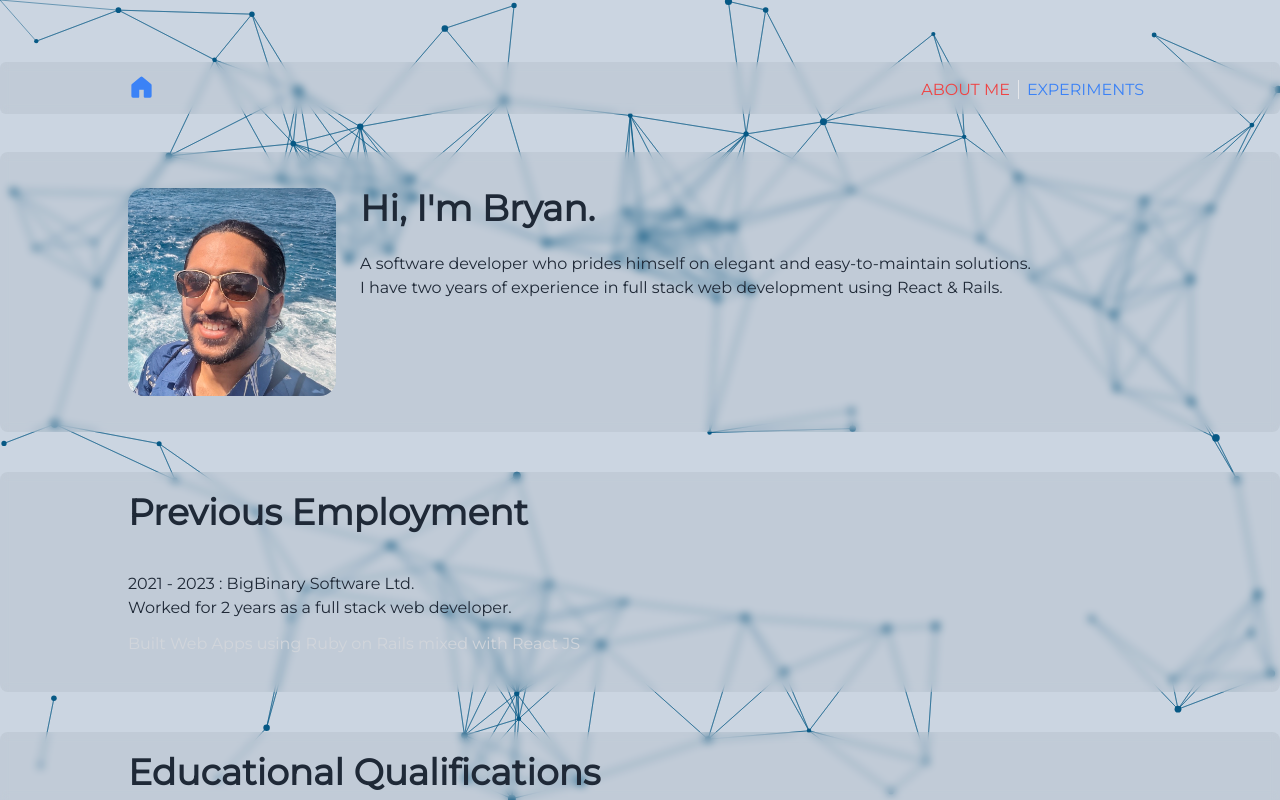
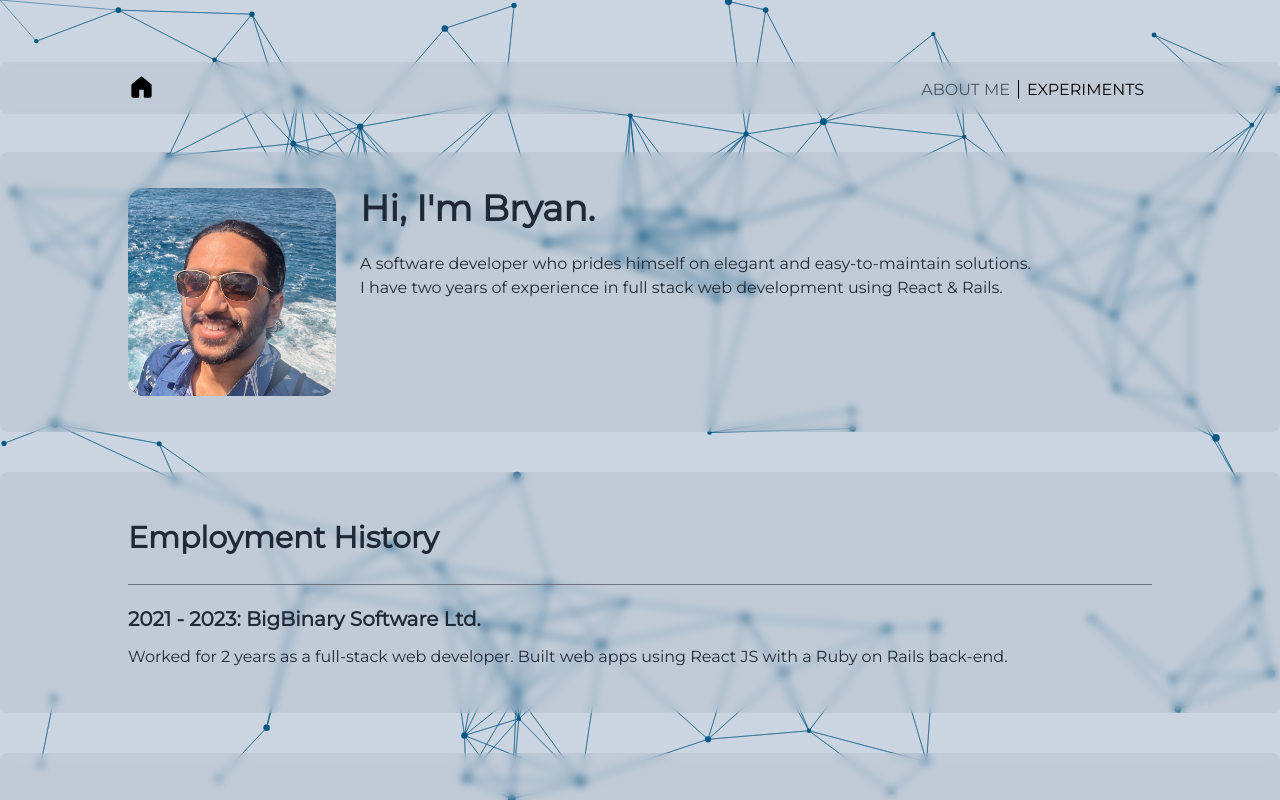
Before and after one commit to BryanDavis999/portfolio, a Next.js app: page /about in a window 1280 px wide. Built offline with nearby package versions, Linux system fonts and the light colour scheme.

Commit message:
Reworked the about me page

```diff
--- /dev/null
+++ b/personal_info/education.md
@@ -0,0 +1,18 @@
+---
+title: 'Education'
+date: '2020-01-01'
+---
+
+# Education
+
+---
+
+## 2004 - 2016 : OOEHS, Sharjah, UAE
+Graduated High School
+
+---
+
+## 2016 - 2020 : FISAT, Kerala, India
+Obtained a Bachelor of Technology Degree in Computer Science & Engineering
+
+&nbsp;
--- /dev/null
+++ b/personal_info/employment.md
@@ -0,0 +1,13 @@
+---
+title: 'Employment History'
+date: '2020-01-01'
+---
+
+# Employment History
+
+---
+
+## 2021 - 2023: BigBinary Software Ltd.
+Worked for 2 years as a full-stack web developer. Built web apps using React JS with a Ruby on Rails back-end.
+
+&nbsp;
--- a/src/components/Navbar/index.tsx
+++ b/src/components/Navbar/index.tsx
@@ -23,7 +23,7 @@ const Navbar = ({currentLocation}: NavbarProps) => {
             {
               Links.map( ({key, link, text}, index) => (
                 <Link key={key} href={link} className={classNames({
-                  'px-2': true,
+                  'px-2 border-black dark:border-white': true,
                   'border-r': index !== Links.length -1,
                   'unclickable_link': currentLocation === key,
                   'clickable_link': currentLocation !== key
--- a/src/constants/aboutMe.ts
+++ /dev/null
@@ -1,29 +0,0 @@
-export interface eventRecordType {start: string, end: string, organization: string, description: string, additionalNotes?: Array<string>}
-type eventHistoryType = Array<eventRecordType>
-
-export const educationData: eventHistoryType = [
-  {
-    start: '2004',
-    end: '2016',
-    organization: 'OOEHS, Sharjah, UAE',
-    description: 'Graduated High School'
-  },
-  {
-    start: '2016',
-    end: '2020',
-    organization: 'FISAT, Kerala, India',
-    description: "Obtained a Bachelor of Technology Degree in Computer Science & Engineering"
-  }
-]
-
-export const employmentData: eventHistoryType = [
-  {
-    start: '2021',
-    end: '2023',
-    organization: 'BigBinary Software Ltd.',
-    description: 'Worked for 2 years as a full stack web developer.',
-    additionalNotes: [
-      'Built Web Apps using Ruby on Rails mixed with React JS'
-    ]
-  }
-]
--- a/src/pages/about.tsx
+++ b/src/pages/about.tsx
@@ -1,21 +1,27 @@
-import Layout from '@/components/Layout';
-import {educationData, employmentData, eventRecordType} from '@/constants/aboutMe';
 import Image from 'next/image';
 import { isEmpty } from "ramda";
+import fs from 'fs';
+import path from 'path';
+import matter from 'gray-matter';
+import Markdown from 'react-markdown';
+import styles from "@/styles/markdown.module.css"
+import Layout from '@/components/Layout';
 
-const Card = ({start, end, organization, description, additionalNotes = []}: eventRecordType) => {
-  const timelineString = `${start} - ${end}`
-  return (
-    <div className='my-2 py-2'>
-      <h2>{timelineString} : {organization}</h2>
-      <p>{description}</p>
-      {!isEmpty(additionalNotes) &&
-        <ul className='text-gray-300 mt-3'>
-          {additionalNotes.map(note => <li key={note}>{note}</li>)}
-        </ul>
-      }
-    </div>
-  )
+const getPersonalInfoPath = (fileName:string) => path.join(process.cwd(), 'personal_info', `${fileName}.md`);
+const getPersonalInfoContent = (fileName:string) => matter(
+  fs.readFileSync(getPersonalInfoPath(fileName), 'utf8')
+).content;
+
+export const getStaticProps = () => {
+  const employmentHistory = getPersonalInfoContent('employment');
+  const educationHistory = getPersonalInfoContent('education')
+
+  return ({
+    props: {
+      employmentHistory,
+      educationHistory
+    }
+  })
 }
 
 const SectionWrapper = ({ className, children }: any) => (
@@ -29,7 +35,7 @@ const SectionWrapper = ({ className, children }: any) => (
 )
 
 
-const About = () => {
+const About = ({employmentHistory, educationHistory}: any) => {
   return (
     <Layout currentLocation='about'>
       <SectionWrapper className='mt-10'>
@@ -45,12 +51,10 @@ const About = () => {
         </div>
       </SectionWrapper>
       <SectionWrapper className='mt-10'>
-        <h1 className='text-4xl mb-6 font-bold'>Previous Employment</h1>
-        {employmentData.map(record => <Card key={record.organization} {...record} />)}
+        <Markdown className={styles.markdown}>{employmentHistory}</Markdown>
       </SectionWrapper>
       <SectionWrapper className='my-10'>
-        <h1 className='text-4xl mb-6 font-bold'>Educational Qualifications</h1>
-        {educationData.map(record => <Card key={record.organization} {...record} />)}
+        <Markdown className={styles.markdown}>{educationHistory}</Markdown>
       </SectionWrapper>
     </Layout>
   );
--- a/src/styles/global.css
+++ b/src/styles/global.css
@@ -7,12 +7,12 @@
   @apply backdrop-blur-sm bg-gray-500/10 text-gray-800 dark:text-gray-200
 }
 
-.unclickable_link{
-  @apply fill-red-500 dark:fill-blue-500 text-red-500 dark:text-blue-500
+.unclickable_link {
+  @apply fill-gray-600 dark:fill-gray-400 text-gray-600 dark:text-gray-400
 }
 
 .clickable_link {
-  @apply fill-blue-500 dark:fill-red-500 text-blue-500 dark:text-red-500
+  @apply fill-black dark:fill-white text-black dark:text-white
 }
 
 /* For Webkit-based Chrome, Safari and Opera */
--- a/src/styles/markdown.module.css
+++ b/src/styles/markdown.module.css
@@ -20,5 +20,5 @@
 }
 
 .markdown hr {
-  @apply mb-5 mt-7
+  @apply mb-5 mt-7 border-gray-500
 }
```
